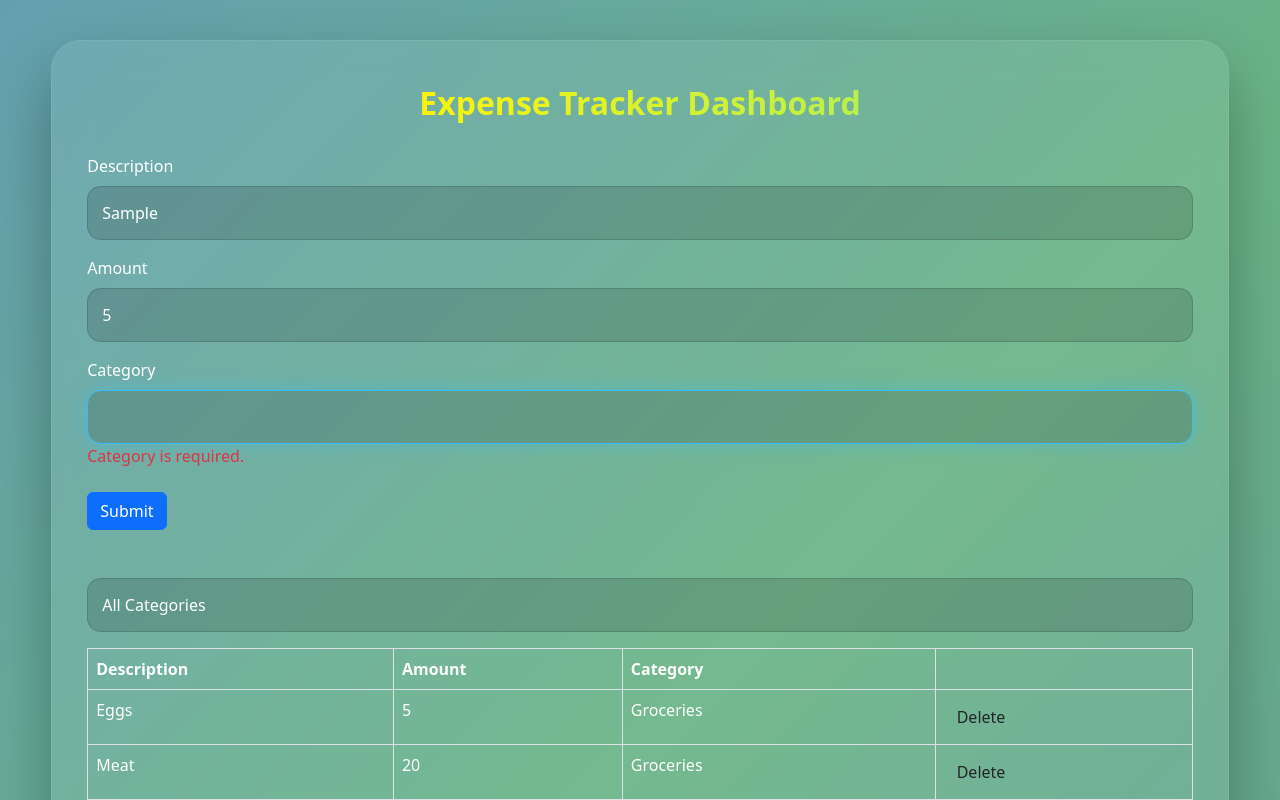
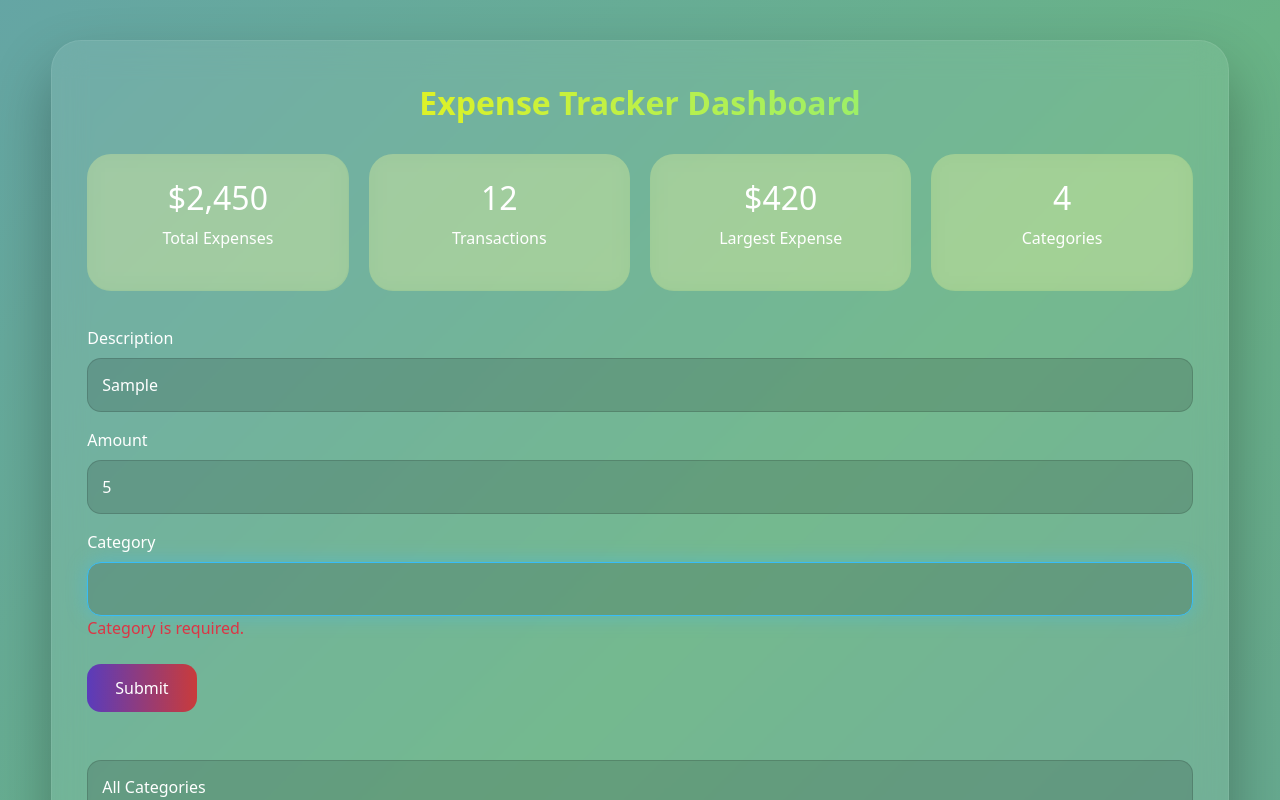
Before and after one commit to IBRAHIMTARIQ18/Expense-Tracker-Dashboard, a React (Vite) app: page / in a window 1280 px wide. Both pictures are taken after typing "Sample", "5" into the empty fields and a click on the button "Submit". Shown: the top 800 px of the page. Built offline with nearby package versions, Linux system fonts and the light colour scheme.

Commit message:
Expense Chart added and styles applied

```diff
--- a/src/App.css
+++ b/src/App.css
@@ -35,6 +35,68 @@
   border-color: #38bdf8;
 }
 
+.btn-primary {
+  background: linear-gradient(90deg, #5a3cbb, #c93b3b);
+  border: none;
+  border-radius: 14px;
+  padding: 12px 28px;
+  transition: all 0.3s ease;
+}
+
+.btn-primary:hover {
+  transform: translateY(-3px);
+  box-shadow: 0 10px 20px rgba(2, 2, 2, 0.4);
+}
+
+.btn-custom {
+  background-color: #e91010;
+  color: white;
+}
+
+.btn-custom:hover {
+  background-color: #b30000;
+  color: lightgrey;
+}
+
+.stats-grid {
+  display: grid;
+  grid-template-columns: repeat(auto-fit, minmax(220px, 1fr));
+  gap: 20px;
+  margin-bottom: 35px;
+}
+
+.stat-card {
+  background: rgba(251, 255, 144, 0.287);
+  border-radius: 24px;
+  padding: 25px;
+  text-align: center;
+  backdrop-filter: blur(10px);
+  transition: all 0.3s ease;
+}
+
+.stat-card:hover {
+  transform: translateY(-8px);
+  box-shadow: 0 20px 40px rgba(0, 0, 0, 0.2);
+}
+
+.chart-section {
+  margin-top: 50px;
+  padding: 30px;
+  border-radius: 30px;
+  background: rgba(255, 255, 255, 0.05);
+  backdrop-filter: blur(15px);
+  border: 1px solid rgba(255, 255, 255, 0.08);
+  box-shadow: 0 20px 50px rgba(0, 0, 0, 0.25);
+}
+
+.chart-title {
+  text-align: center;
+  font-size: 2rem;
+  margin-bottom: 25px;
+  color: white;
+  font-weight: 600;
+}
+
 @keyframes textGlow {
   from {
     background-position: 0%;
--- a/src/App.tsx
+++ b/src/App.tsx
@@ -3,6 +3,7 @@ import ExpenseList from "./ExpenseList";
 import ExpenseFilter from "./ExpenseFilter";
 import ExpenseForm from "./ExpenseForm";
 import categories from "./categories";
+import ExpenseChart from "./ExpenseChart";
 
 const App = () => {
   const [selectedCategory, setSelectedCategory] = useState("");
@@ -26,6 +27,27 @@ const App = () => {
           Expense Tracker Dashboard
         </h2>
         <div className="mb-5">
+          <div className="stats-grid">
+            <div className="stat-card">
+              <h2>$2,450</h2>
+              <p>Total Expenses</p>
+            </div>
+
+            <div className="stat-card">
+              <h2>12</h2>
+              <p>Transactions</p>
+            </div>
+
+            <div className="stat-card">
+              <h2>$420</h2>
+              <p>Largest Expense</p>
+            </div>
+
+            <div className="stat-card">
+              <h2>4</h2>
+              <p>Categories</p>
+            </div>
+          </div>
           <ExpenseForm
             onSubmit={(expense) =>
               setExpenses([
@@ -45,6 +67,10 @@ const App = () => {
           expenses={visibleExpenses}
           onDelete={(id) => setExpenses(expenses.filter((e) => e.id !== id))}
         />
+        {expenses.length === 0 && (
+          <h6 className="text-center mt-5 ">No expenses added yet.</h6>
+        )}
+        <ExpenseChart expenses={expenses} />
       </div>
     </>
   );
--- /dev/null
+++ b/src/ExpenseChart.tsx
@@ -0,0 +1,79 @@
+import {
+  Tooltip,
+  ResponsiveContainer,
+  Cell,
+  Legend,
+  PieChart,
+  Pie,
+} from "recharts";
+
+interface Expense {
+  description: string;
+  amount: number;
+  category: string;
+}
+
+interface Props {
+  expenses: Expense[];
+}
+
+const ExpenseChart = ({ expenses }: Props) => {
+  const categoryTotals = expenses.reduce(
+    (acc, expense) => {
+      const existing = acc.find((item) => item.name === expense.category);
+
+      if (existing) {
+        existing.value += expense.amount;
+      } else {
+        acc.push({
+          name: expense.category,
+          value: expense.amount,
+        });
+      }
+
+      return acc;
+    },
+    [] as { name: string; value: number }[],
+  );
+
+  const COLORS = [
+    "#3898f8",
+    "#02b378",
+    "#f7ae31",
+    "#ef4444",
+    "#8b5cf6",
+    "#06b6d4",
+  ];
+
+  return (
+    <div className="chart-section">
+      <h2 className="chart-title">Expense Analytics</h2>
+
+      <ResponsiveContainer width="100%" height={350}>
+        <PieChart>
+          <Pie
+            data={categoryTotals}
+            cx="50%"
+            cy="50%"
+            outerRadius={120}
+            fill="#8884d8"
+            dataKey="value"
+            label
+          >
+            {categoryTotals.map((entry, index) => (
+              <Cell
+                key={`cell-${index}`}
+                fill={COLORS[index % COLORS.length]}
+              />
+            ))}
+          </Pie>
+
+          <Tooltip />
+          <Legend />
+        </PieChart>
+      </ResponsiveContainer>
+    </div>
+  );
+};
+
+export default ExpenseChart;
```
